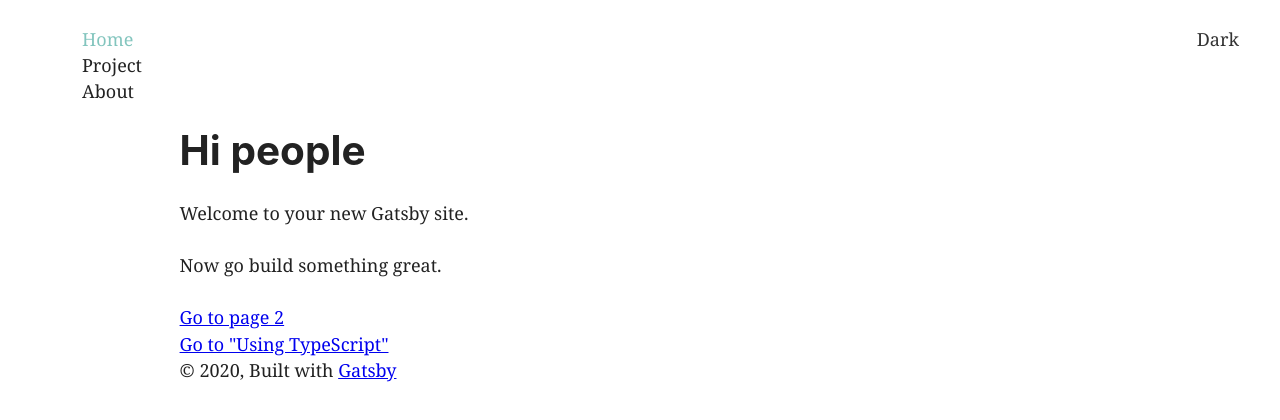
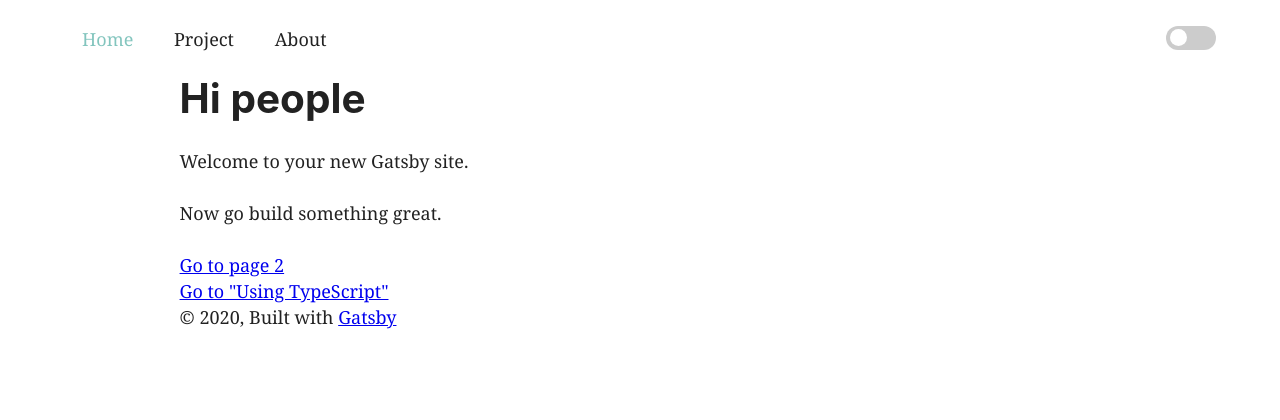
Before and after one commit to LinaYahya/lina-portfolio, a Gatsby site: page / in a window 1280 px wide. Built offline with nearby package versions, Linux system fonts and the light colour scheme; Gatsby itself is replaced by a stand-in of ours.

Commit message:
create themeToggle component

```diff
--- a/src/components/themeToggle.js
+++ b/src/components/themeToggle.js
@@ -8,7 +8,6 @@ class ThemeToggle extends React.Component {
       <ThemeToggler >
         {({ theme, toggleTheme }) => (
           <>
-          <span style={{marginLeft: '90%'}}>Dark</span>
           <label class="switch">
             <input
               type="checkbox"
```
